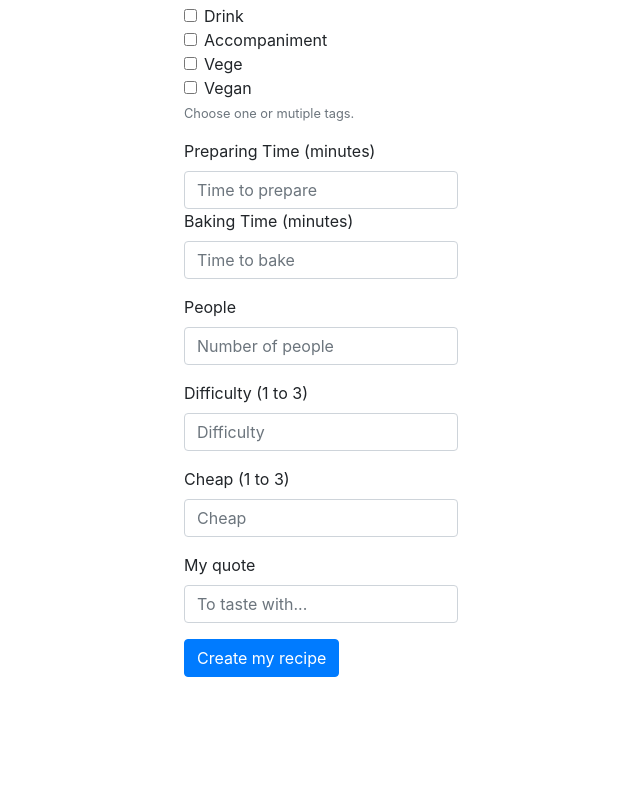
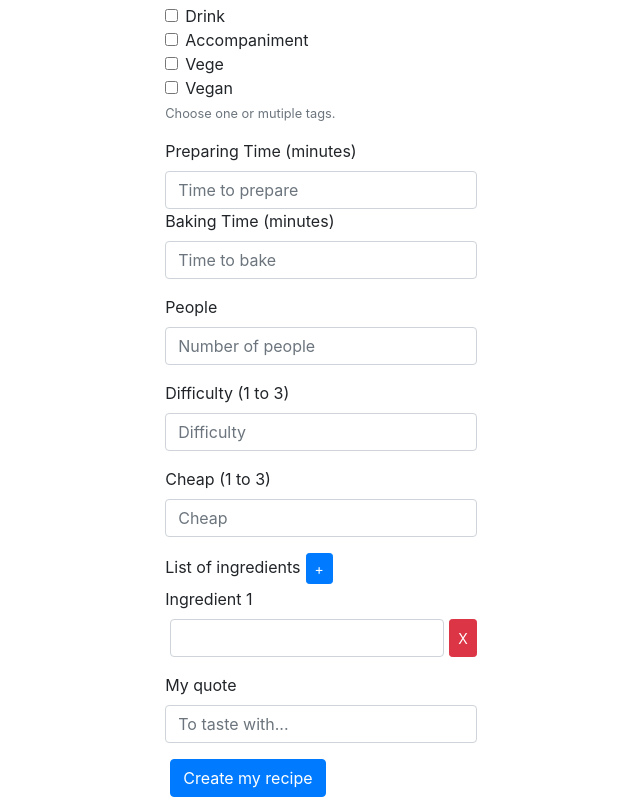
Before and after one commit to Hugo-Hontans/our-recipes, a React (Create React App) app in the folder client/: page /create in a window 1280 px wide. Shown: the part 330-1127 px from the top of the page, without its empty margins (319-959 px from the left). Before the commit the page ends 1007 px from the top, so only its background shows below. Built offline with nearby package versions, Linux system fonts and the light colour scheme; no server answers; sample sign-in values are in the browser's storage.

Commit message:
add ingredients to recipe-create

```diff
--- a/client/src/app/recipe-create/recipe-create.css
+++ b/client/src/app/recipe-create/recipe-create.css
@@ -0,0 +1,11 @@
+.add {
+    margin-left: 20px;
+}
+
+.inline {
+    display: flex;
+}
+
+.inline, button {
+    margin-left: 5px;
+}
--- a/client/src/app/recipe-create/recipe-create.js
+++ b/client/src/app/recipe-create/recipe-create.js
@@ -15,6 +15,7 @@ export const RecipeCreate = () => {
   const [difficulty, setDifficulty] = useState('');
   const [cheap, setCheap] = useState('');
   const [quote, setQuote] = useState('');
+  const [ingredients, setIngredients] = useState(['']);
 
   const [isSubmitting, setIsSubmitting] = useState(false);
   const [isInError, setIsInError] = useState(false);
@@ -26,6 +27,25 @@ export const RecipeCreate = () => {
     // Add or remove tag of state
     newTags.includes(value) ? newTags.splice(newTags.indexOf(value), 1) : newTags.push(value);
     setTags(newTags);
+  };
+
+  const handleChangeIngredients = (event, index) => {
+    const value = event.target.value;
+    const newIngredients = ingredients;
+    newIngredients[index] = value;
+    setIngredients([...newIngredients]);
+  };
+
+  const addIngredient = () => {
+    const newIngredients = ingredients;
+    newIngredients.push('');
+    setIngredients([...newIngredients]);
+  };
+
+  const removeIngredient = (index) => {
+    const newIngredients = ingredients;
+    newIngredients.splice(index, 1);
+    setIngredients([...newIngredients]);
   };
 
   const create = async () => {
@@ -94,6 +114,22 @@ export const RecipeCreate = () => {
         <Form.Control value={cheap} onChange={event => setCheap(event.target.value)} type="number" placeholder="Cheap" min="1" max="3" />
       </Form.Group>
 
+      <Form.Group controlId="ingredients">
+        <Form.Label>List of ingredients</Form.Label>
+        <Button className="control" variant="primary" size="sm" onClick={() => addIngredient()}>+</Button>
+      {
+        ingredients.map((ingredient, index) =>
+          <div key={index}>
+            <Form.Label>Ingredient {index + 1}</Form.Label>
+            <div className="inline">
+              <Form.Control value={ingredient} onChange={event => handleChangeIngredients(event, index)} type="text" />
+              <Button variant="danger" size="sm" onClick={() => removeIngredient(index)}>X</Button>
+            </div>
+          </div>
+        )
+      }
+      </Form.Group>
+
       <Form.Group controlId="quote">
         <Form.Label>My quote</Form.Label>
         <Form.Control value={quote} onChange={event => setQuote(event.target.value)} type="text" placeholder="To taste with..." />
```
